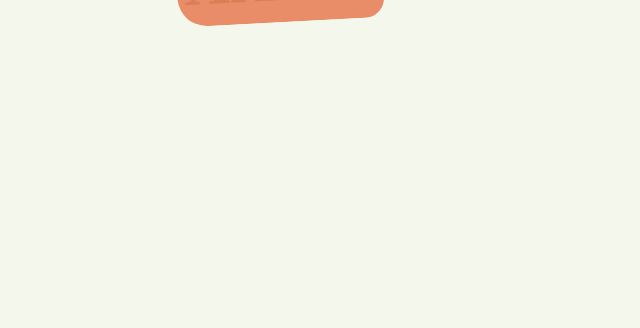
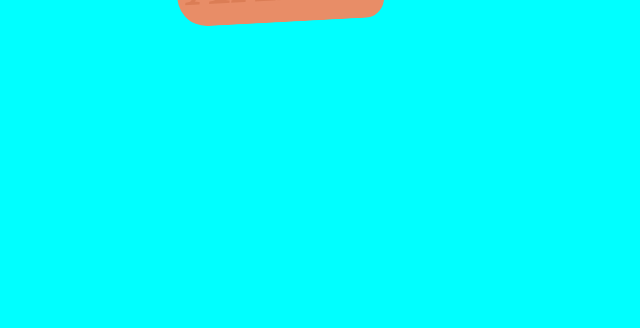
Before and after one commit to iszaenal/HBD-WinBrut, a plain HTML site: page index.html in a window 1280 px wide. Shown: the part 472-800 px from the top of the page, without its empty margins (320-960 px from the left). Drawn offline with Linux system fonts and the light colour scheme; a web font is replaced by a local one.

Commit message:
Update style.css

```diff
--- a/style.css
+++ b/style.css
@@ -6,7 +6,7 @@
 }
 
 body {
-  background-color: #F3F7EC;
+  background-color: #00FFFF;
   display: grid;
   place-items: center;
   min-height: 100svh;
```
